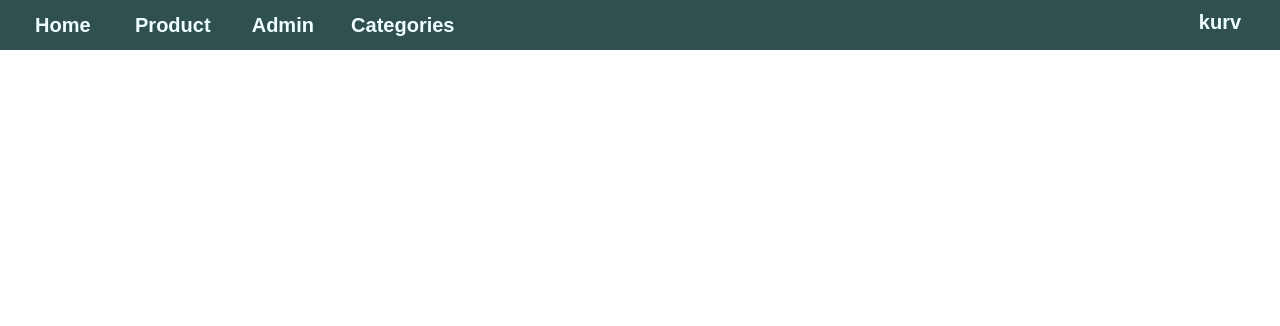
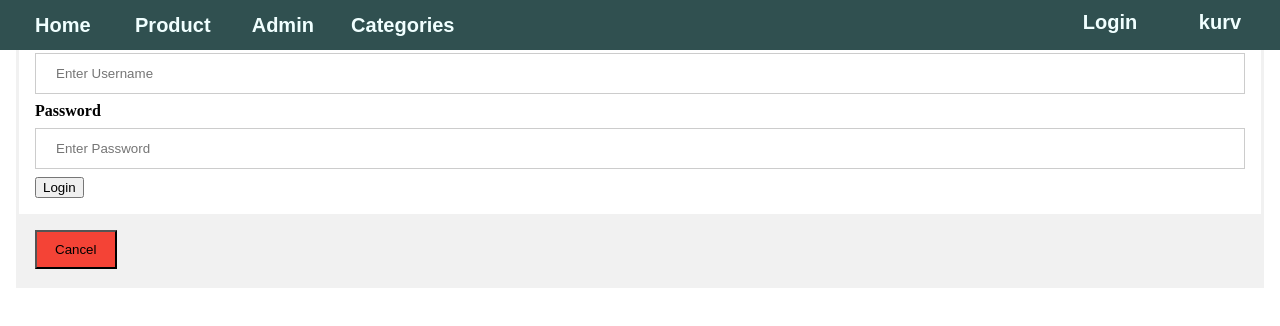
Before and after one commit to Vampiredk/salgshjemmeside, a Vue app: page /login in a window 1280 px wide. Shown: the top 326 px of the page. Built offline with nearby package versions, Linux system fonts and the light colour scheme.

Commit message:
lavet login klar til firebase
skeletet til firebase loggin er nu sat op

```diff
--- a/src/App.vue
+++ b/src/App.vue
@@ -25,6 +25,9 @@
             </router-link>
           </div>
           <div class="topbarcontentright">
+            <router-link to="/login">
+            <button class="topbarbtn">Login</button>
+          </router-link>
             <button class="topbarbtn" @click="toggleKurv">kurv</button>
           </div>
         </div>
--- /dev/null
+++ b/src/assets/css/Login.css
@@ -0,0 +1,43 @@
+form {
+    border: 3px solid #f1f1f1;
+  }
+
+  /* Full-width inputs */
+  input[type=text], input[type=password] {
+    width: 100%;
+    padding: 12px 20px;
+    margin: 8px 0;
+    display: inline-block;
+    border: 1px solid #ccc;
+    box-sizing: border-box;
+  }
+
+  /* Extra style for the cancel button (red) */
+  .cancelbtn {
+    width: auto;
+    padding: 10px 18px;
+    background-color: #f44336;
+  }
+
+
+  /* Add padding to containers */
+  .container {
+    padding: 16px;
+  }
+
+  /* The "Forgot password" text */
+  span.psw {
+    float: right;
+    padding-top: 16px;
+  }
+
+  /* Change styles for span and cancel button on extra small screens */
+  @media screen and (max-width: 300px) {
+    span.psw {
+      display: block;
+      float: none;
+    }
+    .cancelbtn {
+      width: 100%;
+    }
+  }
--- a/src/assets/css/main.css
+++ b/src/assets/css/main.css
@@ -2,3 +2,4 @@
 @import "card.css";
 @import "cart.css";
 @import "Dropdown.css";
+@import "Login.css";
--- a/src/router/index.js
+++ b/src/router/index.js
@@ -12,6 +12,12 @@ const routes = [
     name: 'kurv',
 
     component: () => import('../views/KurvView.vue')
+  },
+  {
+    path: '/login',
+    name: 'login',
+
+    component: () => import('../views/LoginView.vue')
   },
   {
     path: '/admin',
--- /dev/null
+++ b/src/views/LoginView.vue
@@ -0,0 +1,22 @@
+ <template>
+  <head>
+
+  </head>
+<body>
+  <form action="action_page.php" method="post">
+   <div class="container">
+    <label for="uname"><b>Username</b></label>
+    <input type="text" placeholder="Enter Username" name="uname" required>
+
+    <label for="psw"><b>Password</b></label>
+    <input type="password" placeholder="Enter Password" name="psw" required>
+
+    <button type="submit">Login</button>
+   </div>
+
+   <div class="container" style="background-color:#f1f1f1">
+    <button type="button" class="cancelbtn">Cancel</button>
+   </div>
+  </form>
+</body>
+</template>
```
